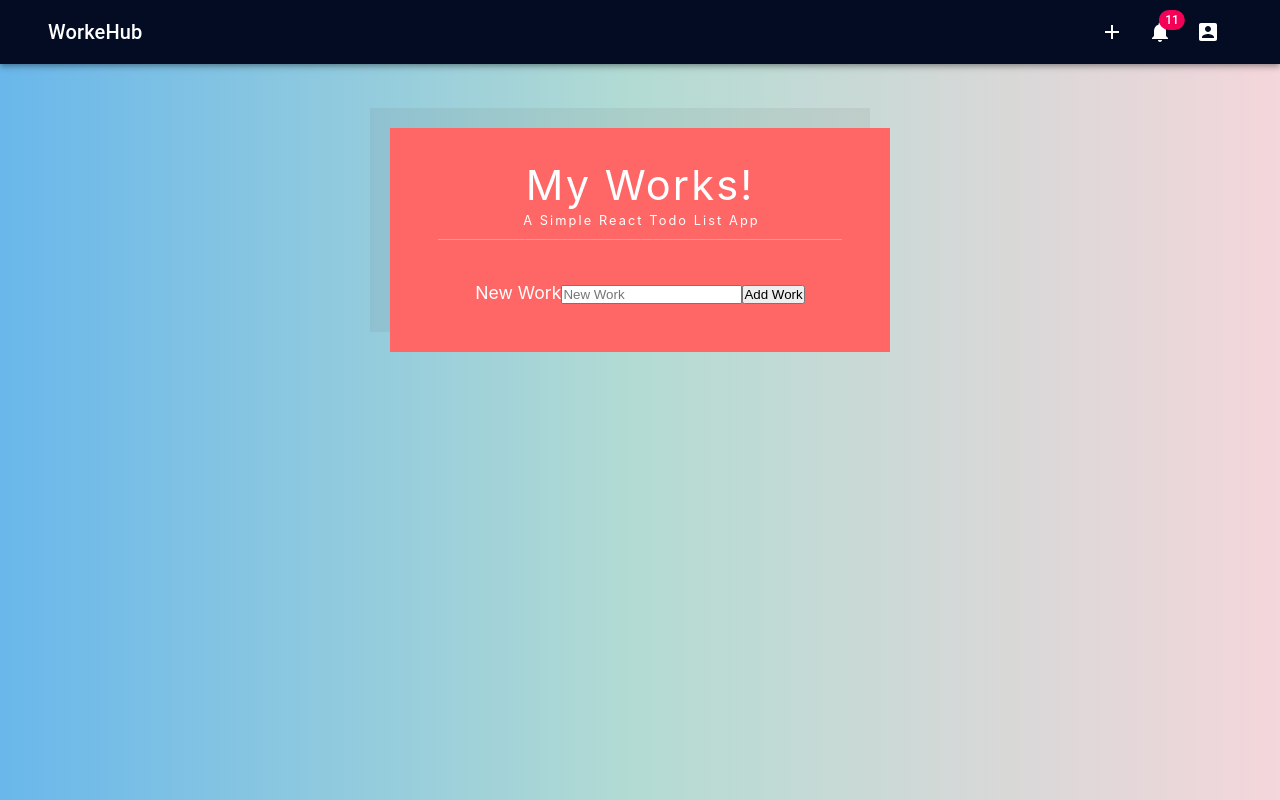
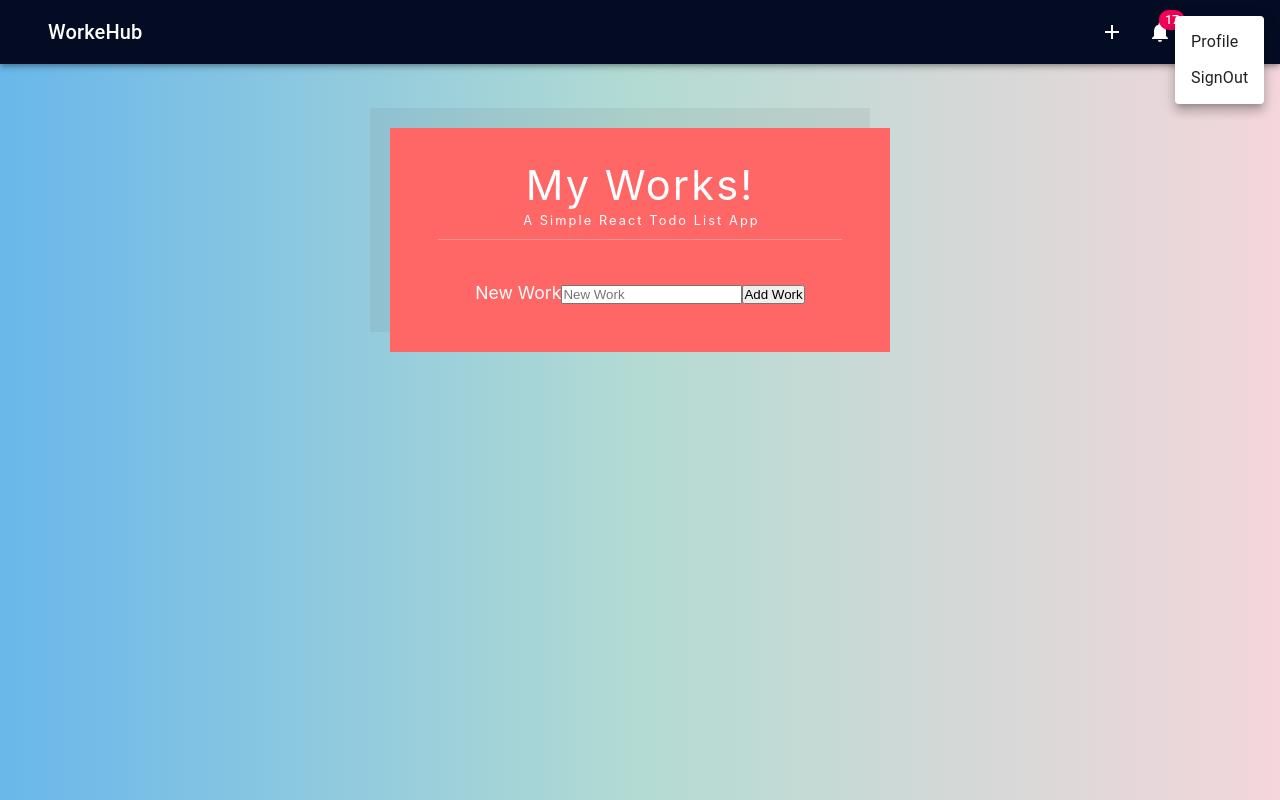
Before and after one commit to mizan4392/myworklists, a React (Create React App) app: page / in a window 1280 px wide. Both pictures are taken after a click on the button 1208 px from the left and 32 px from the top of the page. Built offline with nearby package versions, Linux system fonts and the light colour scheme.

Commit message:
updated navBar

```diff
--- a/src/App.js
+++ b/src/App.js
@@ -1,7 +1,9 @@
 import React from 'react';
 import './App.css';
 import TodoLists from './Components/TodoLists/TodoLists';
-import NavBar from './Components/NavBar/NavBar';
+import NavBar from './Components/NavBar';
+
+
 
 class App extends React.Component{
 
@@ -9,7 +11,7 @@ class App extends React.Component{
 
     return (
       <div className="App">
-        <NavBar />
+         <NavBar />
          <TodoLists />
       </div>
     );
--- /dev/null
+++ b/src/Components/NavBar.js
@@ -0,0 +1,118 @@
+import React, { Component } from 'react'
+
+import AppBar from '@material-ui/core/AppBar';
+import Toolbar from '@material-ui/core/Toolbar';
+import Typography from '@material-ui/core/Typography';
+import Button from '@material-ui/core/Button';
+import { withStyles, Container, IconButton, Badge, Menu, MenuItem } from '@material-ui/core';
+import AccountBoxIcon from '@material-ui/icons/AccountBox';
+import NotificationsIcon from '@material-ui/icons/Notifications';
+import AddIcon from '@material-ui/icons/Add';
+import Notification from './Notification';
+
+const styles = theme => ({
+    root: {
+        flexGrow: 1,
+    },
+    AppBar: {
+        backgroundColor: '#040c24'
+    },
+    Toolbar: {
+        display: 'flex',
+        justifyContent: 'space-between',
+        // backgroundColor:'#040c24'
+    }
+})
+
+class NavBar extends Component {
+
+    state = {
+        profileMenue: null
+    }
+
+
+    handelProfileOpen = e => {
+        this.setState({ profileMenue: e.currentTarget });
+    };
+    handelProfileClose = e => {
+        this.setState({ profileMenue: null });
+    };
+
+    render() {
+        const { classes } = this.props
+
+        const login = true
+        const renderProfileMenu = (
+
+            login ? <Menu
+                id="simple-menu"
+                anchorEl={this.state.profileMenue}
+                keepMounted
+                open={Boolean(this.state.profileMenue)}
+                onClose={this.handelProfileClose}
+            >
+                <MenuItem
+                    onClick={() => {
+                        // this.props.history.push("/profile");
+                    }}
+                >
+                    Profile
+              </MenuItem>
+
+                <MenuItem onClick={() => {
+                    // this.props.signout()
+                }}>SignOut</MenuItem>
+            </Menu> :
+                <Menu
+                    id="simple-menu"
+                    anchorEl={this.state.profileMenue}
+                    keepMounted
+                    open={Boolean(this.state.profileMenue)}
+                    onClose={this.handelProfileClose}
+                >
+                    <MenuItem onClick={() => {
+                        // this.props.history.push("/login");
+                    }}>Login</MenuItem>
+                    <MenuItem onClick={() => {
+                        // this.props.history.push("/signup");
+                    }}>Signup</MenuItem>
+                </Menu>
+
+
+        );
+
+
+        return (
+            <AppBar position="static" className={classes.AppBar}>
+                <Container>
+                    <Toolbar className={classes.Toolbar}>
+                        <div>
+                            <Typography variant="h6" >
+                                WorkeHub
+                        </Typography>
+                        </div>
+
+                        <div style={{display:'flex'}}>
+                            <IconButton>
+                                <AddIcon style={{ color: '#fff' }} />
+                            </IconButton>
+                            <div>
+                                <Notification />
+                            </div>
+
+
+                            <IconButton onClick={this.handelProfileOpen}>
+                                <AccountBoxIcon style={{ color: '#fff' }} />
+                            </IconButton>
+                        </div>
+
+                    </Toolbar>
+                    {renderProfileMenu}
+                </Container>
+
+            </AppBar>
+        )
+    }
+}
+
+export default withStyles(styles)(NavBar)
--- a/src/Components/NavBar/NavBar.js
+++ /dev/null
@@ -1,64 +0,0 @@
-import React, { Component } from 'react'
-
-import AppBar from '@material-ui/core/AppBar';
-import Toolbar from '@material-ui/core/Toolbar';
-import Typography from '@material-ui/core/Typography';
-import Button from '@material-ui/core/Button';
-import { withStyles, Container, IconButton, Badge } from '@material-ui/core';
-import AccountBoxIcon from '@material-ui/icons/AccountBox';
-import NotificationsIcon from '@material-ui/icons/Notifications';
-import AddIcon from '@material-ui/icons/Add';
-
-const styles = theme => ({
-    root: {
-        flexGrow: 1,
-    },
-    AppBar: {
-        backgroundColor: '#040c24'
-    },
-    Toolbar: {
-        display: 'flex',
-        justifyContent: 'space-between',
-        // backgroundColor:'#040c24'
-    }
-})
-
-class NavBar extends Component {
-
-    render() {
-        const { classes } = this.props
-        return (
-            <AppBar position="static" className={classes.AppBar}>
-                <Container>
-                    <Toolbar className={classes.Toolbar}>
-                        <div>
-                            <Typography variant="h6" >
-                                WorkeHub
-                        </Typography>
-                        </div>
-
-                        <div>
-                            <IconButton>
-                                <AddIcon style={{ color: '#fff' }} />
-                            </IconButton>
-
-                            <IconButton aria-label="show 11 new notifications" color="inherit">
-                                <Badge badgeContent={11} color="secondary">
-                                    <NotificationsIcon />
-                                </Badge>
-                            </IconButton>
-
-                            <IconButton>
-                                <AccountBoxIcon style={{ color: '#fff' }} />
-                            </IconButton>
-                        </div>
-
-                    </Toolbar>
-                </Container>
-
-            </AppBar>
-        )
-    }
-}
-
-export default withStyles(styles)(NavBar)
--- /dev/null
+++ b/src/Components/Notification.js
@@ -0,0 +1,88 @@
+import React from "react";
+
+import Typography from "@material-ui/core/Typography";
+
+import {
+  Card,
+  Container,
+  CardContent,
+  IconButton,
+  Badge,
+  ClickAwayListener
+} from "@material-ui/core";
+import CardActionArea from "@material-ui/core/CardActionArea";
+
+import NotificationsIcon from "@material-ui/icons/Notifications";
+
+class Notification extends React.Component {
+  state = {
+    notificationState: false
+  };
+
+  handleNotificationCard = e => {
+    e.preventDefault();
+    this.setState({ notificationState: !this.state.notificationState });
+  };
+
+  handleClickAway = e => {
+    this.setState({ notificationState: false });
+  };
+
+  render() {
+    const Bell =
+      "http://getdrawings.com/free-icon/bell-notification-icon-53.png";
+    const renderNotification = this.state.notificationState ? (
+      <Card
+        style={{
+          borderRadius: "10px 10px 0px 00px",
+          width: "376px",
+          height: "333px"
+        }}
+      >
+        <CardActionArea style={{ background: "gray" }}>
+          <Typography
+            gutterBottom
+            variant="h5"
+            component="h2"
+            style={{ marginLeft: "10px", color: "white" }}
+          >
+            Notifications
+          </Typography>
+        </CardActionArea>
+        <Container>
+          <CardContent style={{ textAlign: "center" }}>
+            <img src={Bell} height="100px" width="auto"></img>
+          </CardContent>
+          <CardActionArea style={{ textAlign: "center" }}>
+            <Typography>Your Notification is Empty!</Typography>
+          </CardActionArea>
+        </Container>
+      </Card>
+    ) : null;
+
+    return (
+      <div>
+        <ClickAwayListener onClickAway={this.handleClickAway}>
+          <div>
+            <div style={{ position: "relative" }}>
+              <IconButton
+                aria-label="show 17 new notifications"
+                color="inherit"
+                onClick={this.handleNotificationCard}
+              >
+                <Badge badgeContent={17} color="secondary">
+                  <NotificationsIcon />
+                </Badge>
+              </IconButton>
+            </div>
+            <div style={{ position: "absolute", right: "6%", top: "90%" }}>
+              {renderNotification}
+            </div>
+          </div>
+        </ClickAwayListener>
+      </div>
+    );
+  }
+}
+
+export default Notification;
```
